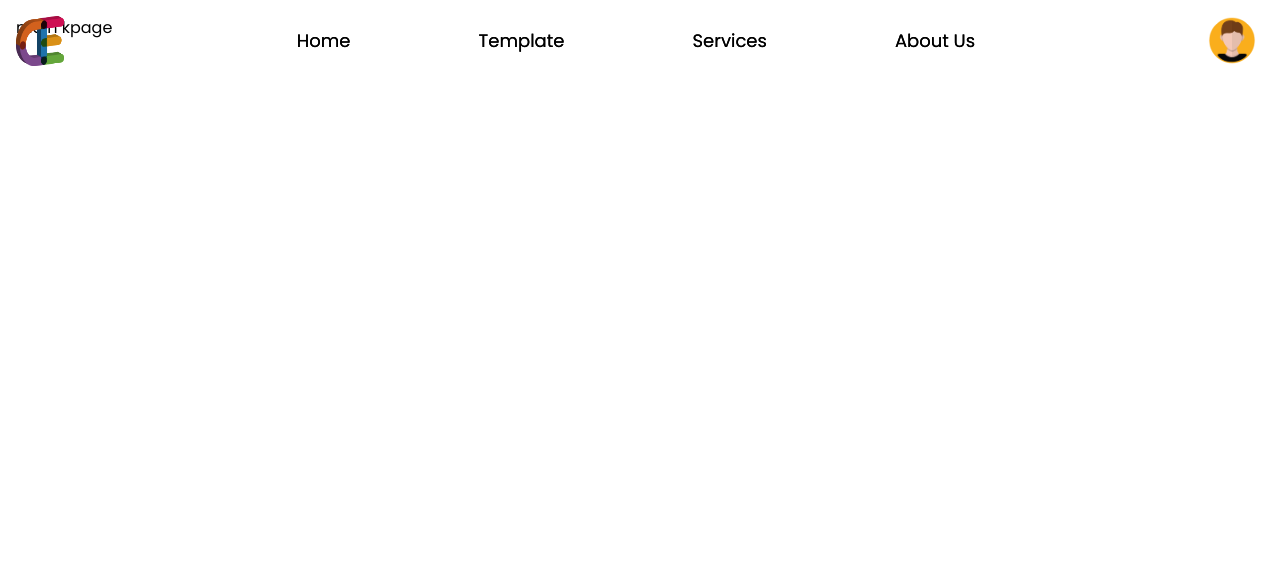
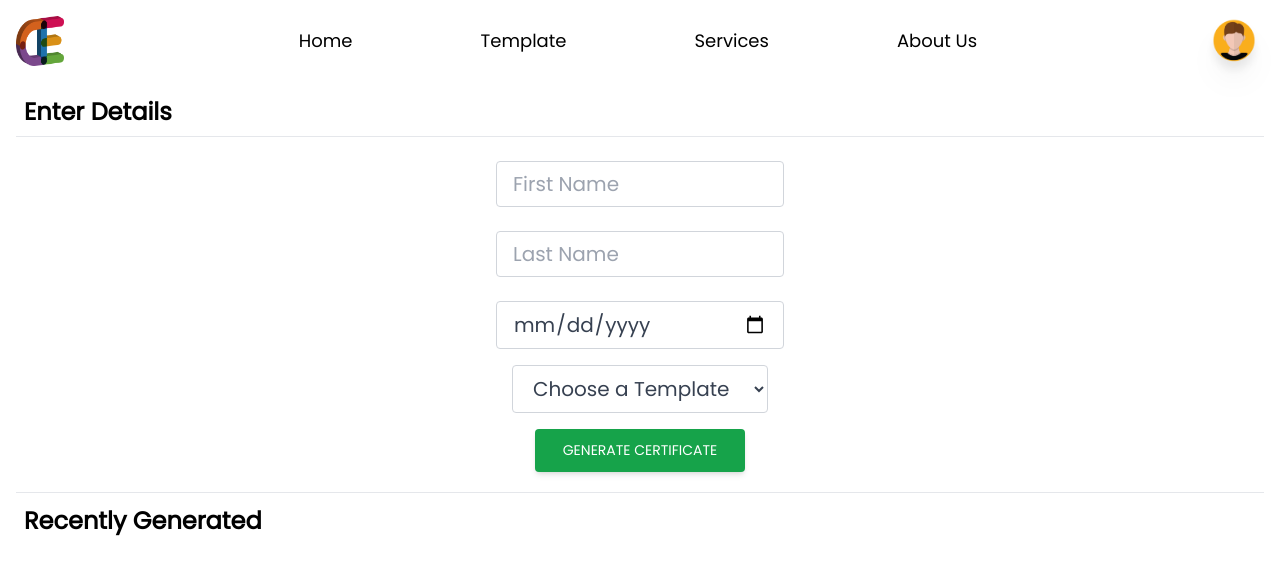
Before and after one commit to VedantBhawsar/certificate_generator, a React (Create React App) app in the folder client/: page / in a window 1280 px wide. Shown: the top 574 px of the page. Built offline with nearby package versions, Linux system fonts and the light colour scheme.

Commit message:
MainContainer

```diff
--- a/client/src/App.css
+++ b/client/src/App.css
@@ -1,3 +1,7 @@
 * {
   font-family: 'Poppins', sans-serif;
 }
+
+.font-4xl {
+  font-size: 26px;
+}
--- a/client/src/App.js
+++ b/client/src/App.js
@@ -23,7 +23,7 @@ function App() {
       <Router>
         <Header />
         <Routes>
-          <Route exact path='/' element={<MainPage className="overflow-y-hidden" />}   />
+          <Route exact path='/' element={<MainPage className="" />}   />
           <Route exact path='/login' element={<Login />} />
           <Route exact path='/register' element={<Register />} />
           <Route exact path='/forgot' element={<ForgotPassword />} />
--- a/client/src/Component/Header.jsx
+++ b/client/src/Component/Header.jsx
@@ -6,7 +6,7 @@ import { motion } from "framer-motion"
 
 const Header = () => {
     return (
-        <div className=" hidden fixed  md:flex w-full  items-center justify-between">
+        <div className="fixed  flex w-full  items-center justify-between">
             <Link to={'/'} className="flex items-center gap-2 cursor-pointer">
                 <img src={Logo} className="w-12 object-cover" alt="logo" />
                 {/* <p className="text-headingColor text-xl font-bold"> City</p> */}
@@ -31,10 +31,10 @@ const Header = () => {
             </div>
 
             <div className="transition-all mr-10 rounded-full flex justify-center items-center">
-                <img
-
+                <motion.img
+                    whileTap={{ scale: 0.9 }}
                     src={Profile}
-                    className="w-12 cursor-pointer "
+                    className="w-11 drop-shadow-xl cursor-pointer rounded-full"
                     alt="userprofile"
 
                 />
--- a/client/src/Component/MainPage.jsx
+++ b/client/src/Component/MainPage.jsx
@@ -1,14 +1,57 @@
+
 import React from 'react'
-import Header from './Header'
+import '../App.css';
 
 const MainPage = () => {
   return (
-    <div>
-      <Header />
-      <div>
-        main kpage
+    <div className='mt-20'>
+      <h1 className='text-2xl mx-2 font-semibold mb-2'>Enter Details</h1>
+      <hr />
+      <form className='justify-between items-center flex flex-col'>
+        <div className="my-6">
+          <input
+            type="text"
+            className="form-control block w-72 px-4 py-2 text-xl font-normal text-gray-700 bg-white bg-clip-padding border border-solid border-gray-300 rounded transition ease-in-out m-0 focus:text-gray-700 focus:bg-white focus:border-blue-600 focus:outline-none"
+            placeholder="First Name"
+          />
+        </div>
+
+
+        <div className="mb-6">
+          <input
+            type="text"
+            className="form-control block w-72 px-4 py-2 text-xl font-normal text-gray-700 bg-white bg-clip-padding border border-solid border-gray-300 rounded transition ease-in-out m-0 focus:text-gray-700 focus:bg-white focus:border-blue-600 focus:outline-none"
+            placeholder="Last Name"
+          />
+        </div>
+        <div className='mb-4'>
+          <input type="date" placeholder='DOC' name="DOC" className='form-control block w-72 px-4 py-2 text-xl font-normal text-gray-700 bg-white bg-clip-padding border border-solid border-gray-300 rounded transition ease-in-out m-0 focus:text-gray-700 focus:bg-white focus:border-blue-600 focus:outline-none' />
+        </div>
+
+        <div>
+          <select id="countries" class=" form-control block w-64 mb-4 px-4 py-2 text-xl font-normal text-gray-700 bg-white bg-clip-padding border border-solid border-gray-300 rounded transition ease-in-out m-0 focus:text-gray-700 focus:bg-white focus:border-blue-600 focus:outline-none">
+            <option selected="" className=''>Choose a Template</option>
+            <option className='text-gray-700'>Amezon Certificate</option>
+            <option className='text-gray-700'>Google Certificate</option>
+          </select>
+
+        </div>
+
+        <div className="text-center lg:text-left">
+          <button
+            type="submit"
+            className="inline-block px-7 py-3 mb-5 bg-green-600 text-white font-medium text-sm leading-snug uppercase rounded shadow-md hover:bg-green-700 hover:shadow-xl focus:bg-green-700 focus:shadow-lg focus:outline-none focus:ring-0 active:bg-green-800 active:shadow-lg transition duration-150 ease-in-out "
+          >
+            Generate Certificate
+          </button>
+        </div>
+      </form>
+      <hr />
+      <div className='text-2xl font-semibold my-3 mx-2' >
+        Recently Generated
       </div>
-    </div>
+    </div >
+
   )
 }
 
--- a/client/src/index.css
+++ b/client/src/index.css
@@ -6,5 +6,4 @@
 
 * {
   font-family: 'Poppins', sans-serif;
-  overflow: hidden;
 }
```
